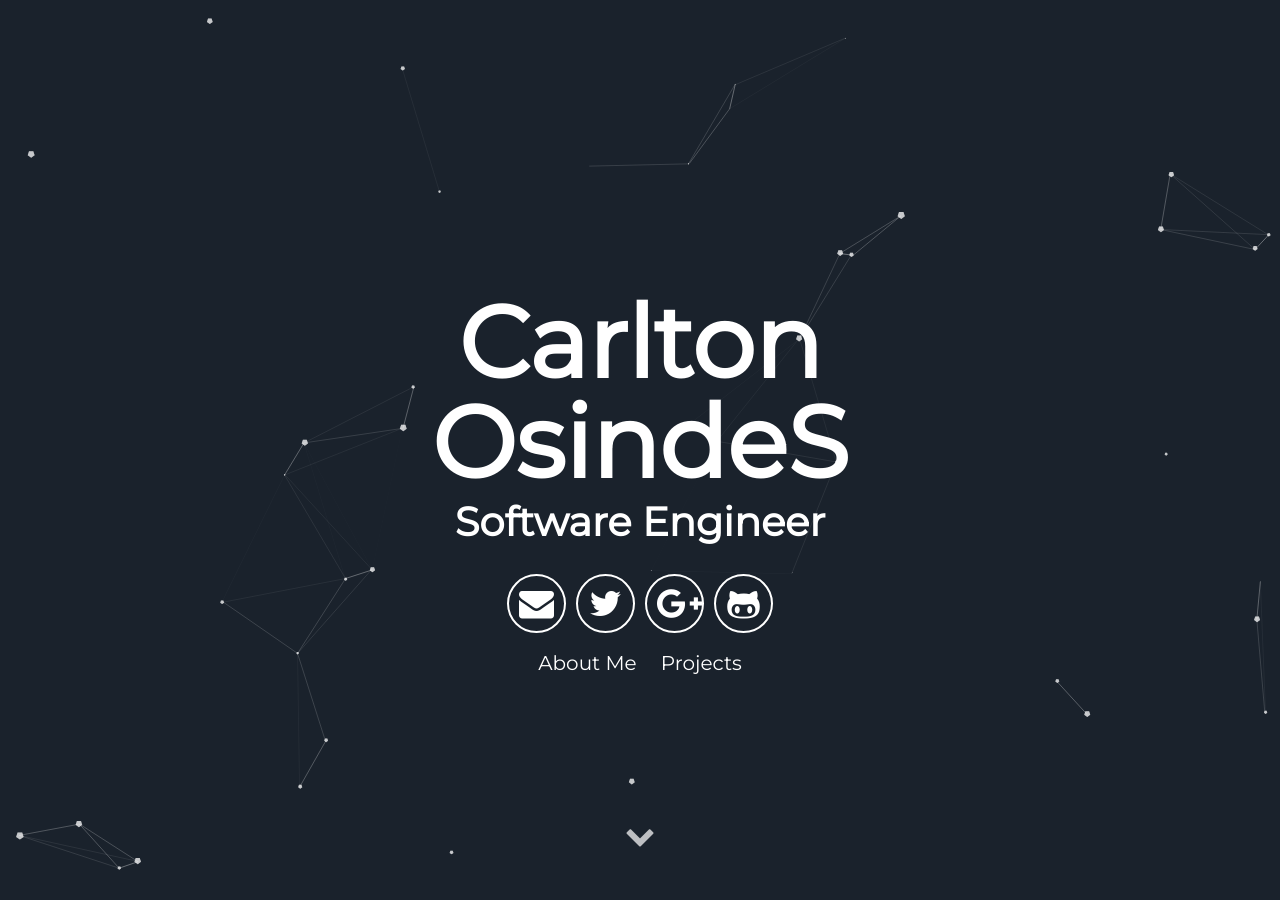
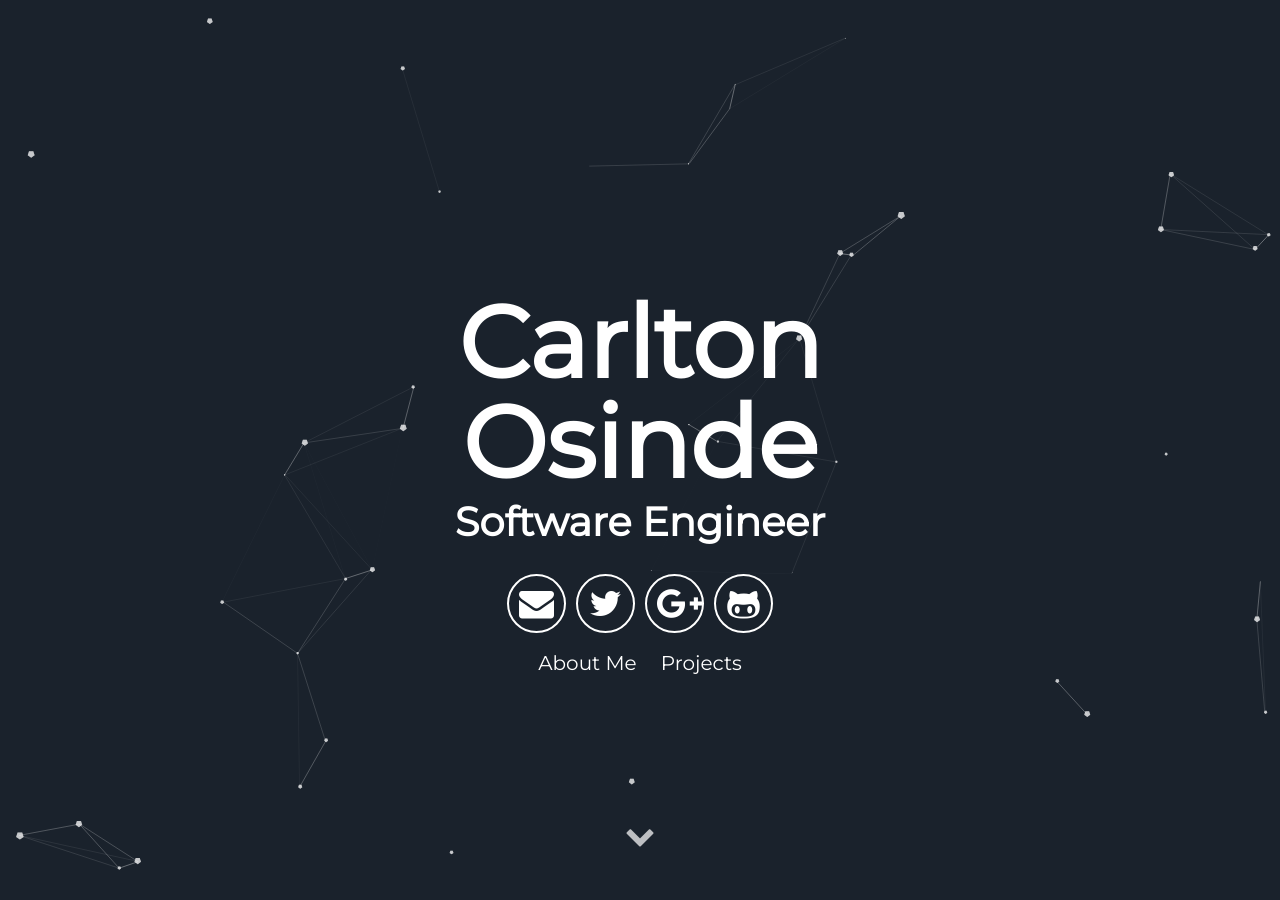
Before and after one commit to stackbit-projects/cool-wallaby-eb05f, a Jekyll site: the page built from index.html, in a window 1280 px wide and 900 px high. Built offline with Jekyll 4.4.1, drawn with Linux system fonts in a browser that asks for light colours; some of the changed text lies outside the part shown.

Commit message:
_config.yml: changed

```diff
--- a/_config.yml
+++ b/_config.yml
@@ -1,6 +1,6 @@
 title: A blog about lorem ipsum dolor sit amet
 description: A blog about lorem ipsum dolor sit amet
-username: Carlton OsindeS
+username: Carlton Osinde
 user_description: >-
   Bicycle rights irony actually neutra typewriter lyft. Man bun taxidermy put a
   bird on it, umami yr ramps pop-up ugh bushwick chia lo-fi. Occupy bitters
```
